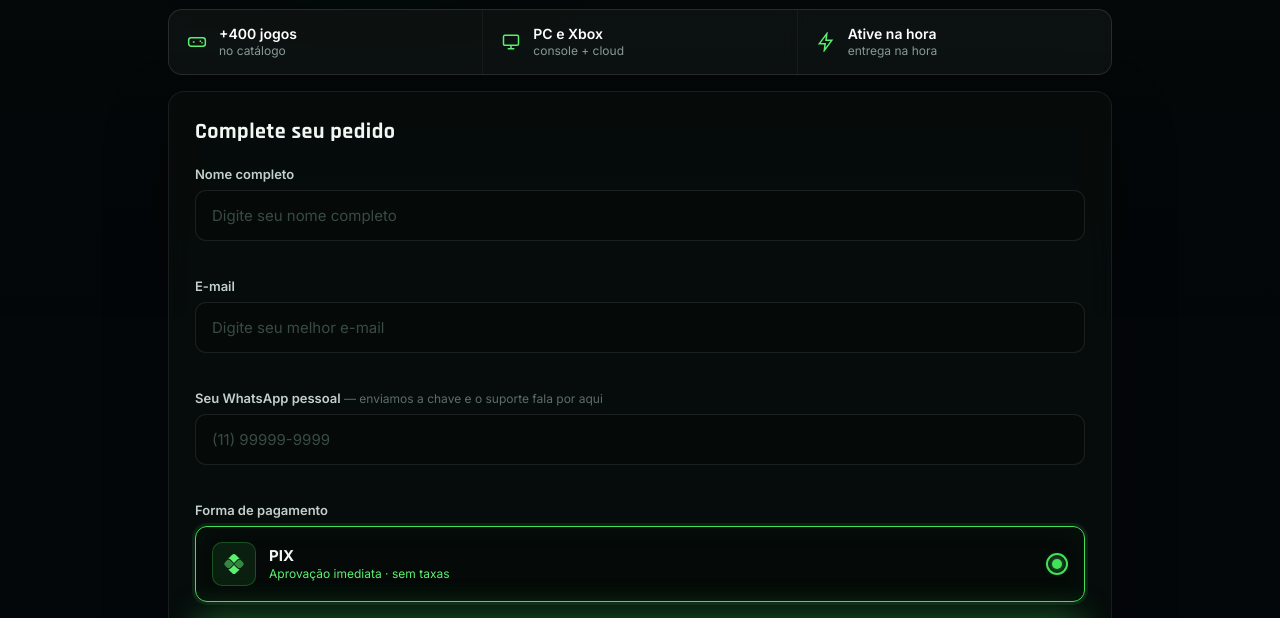
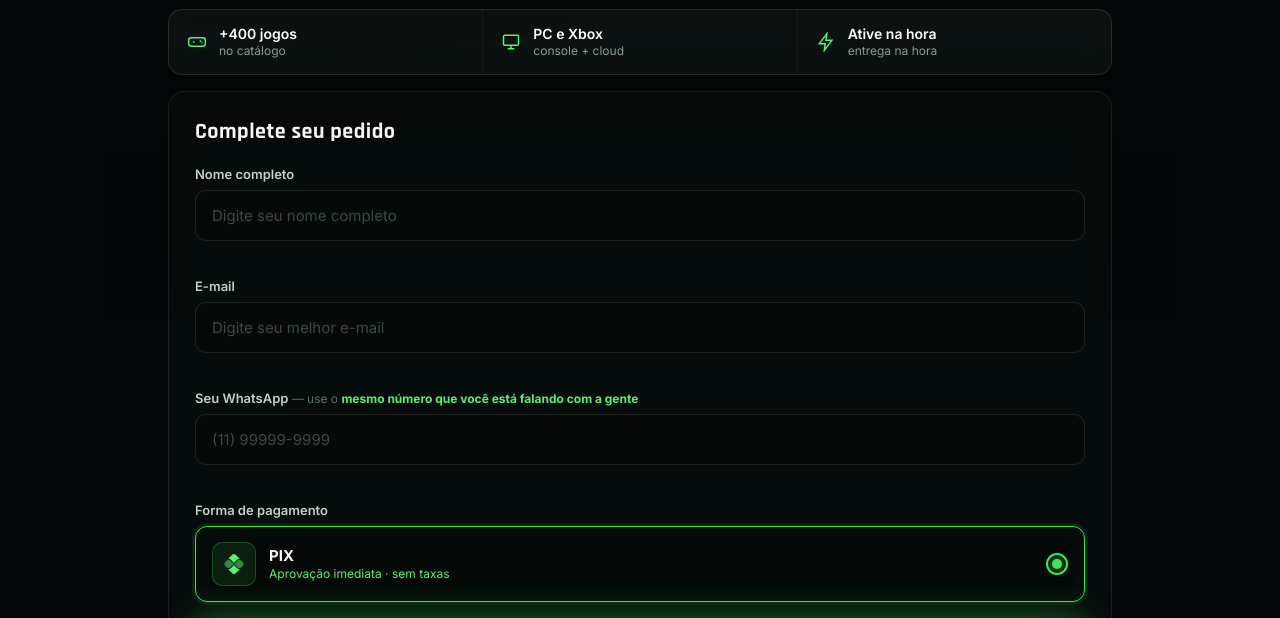
Before and after one commit to growthvendas00-hub/flopgames, a website: page public/index.html in a window 1280 px wide. Shown: the part 482-1100 px from the top of the page. Drawn offline with Linux system fonts and the light colour scheme; no server answers.

Commit message:
WhatsApp: pedir o MESMO numero da conversa com a loja (negrito destacado)

```diff
--- a/public/index.html
+++ b/public/index.html
@@ -105,7 +105,7 @@
         </div>
 
         <div class="field">
-          <label for="telefone">Seu WhatsApp pessoal <span class="hint">— enviamos a chave e o suporte fala por aqui</span></label>
+          <label for="telefone">Seu WhatsApp <span class="hint">— use o <strong>mesmo número que você está falando com a gente</strong></span></label>
           <input type="text" id="telefone" placeholder="(11) 99999-9999" autocomplete="tel" inputmode="numeric" maxlength="15">
           <span class="field-error" id="erro-telefone"></span>
         </div>
--- a/public/style.css
+++ b/public/style.css
@@ -206,6 +206,7 @@ body {
 .field { margin-bottom: 16px; }
 .field label { display: block; font-size: 13px; font-weight: 600; color: #c4d0cb; margin-bottom: 8px; }
 .field label .hint { font-weight: 400; color: var(--muted2); font-size: 12px; }
+.field label .hint strong { color: var(--green-soft); font-weight: 700; }
 .field input {
   width: 100%; padding: 15px 16px;
   background: var(--field);
```
